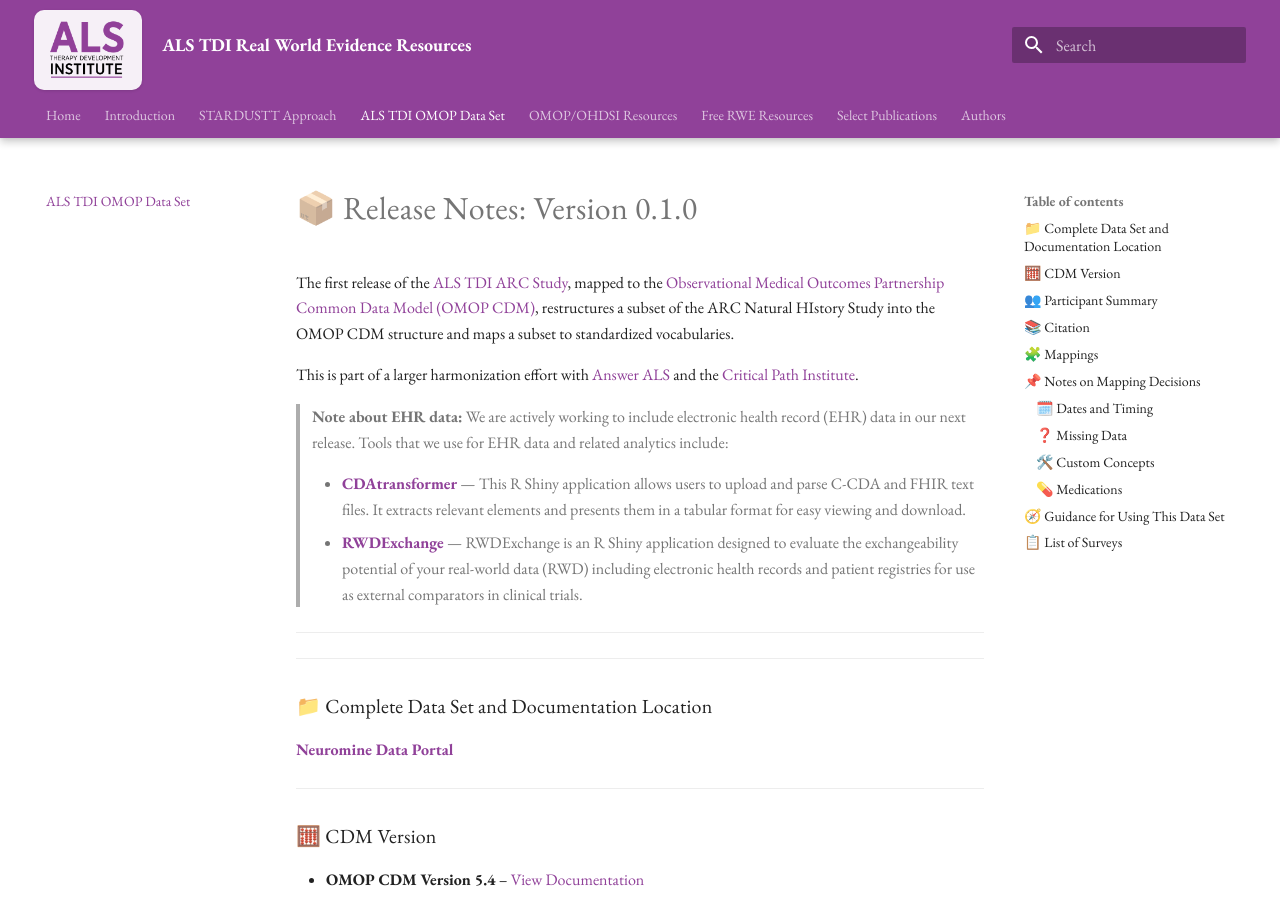
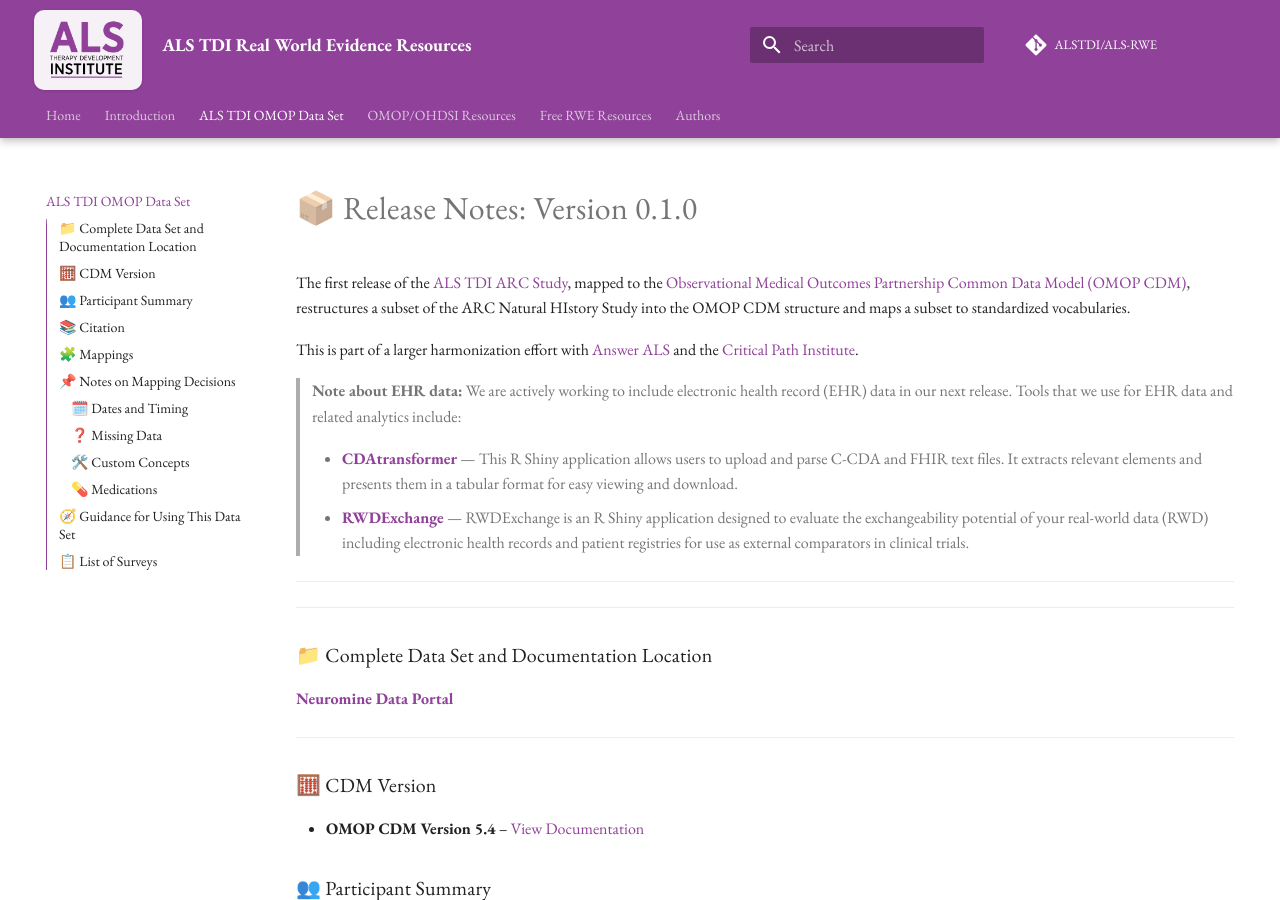
Before and after one commit to ALSTDI/ALS-RWE, an MkDocs documentation site: the page built from docs/als-tdi-omop-data-set.md, in a window 1280 px wide and 900 px high. Built offline with MkDocs 1.6.1 and Material for MkDocs 9.7.7, drawn with Linux system fonts in a browser that asks for light colours; comment, search, counter and statistics services are not loaded.

Commit message:
formatting

```diff
--- a/mkdocs.yml
+++ b/mkdocs.yml
@@ -1,35 +1,46 @@
 site_name: ALS TDI Real World Evidence Resources
+site_url: https://alstdi.github.io/ALS-RWE/
+repo_url: https://github.com/ALSTDI/ALS-RWE
+repo_name: ALSTDI/ALS-RWE
 
 theme:
   name: material
   logo: assets/ALSTDI-logo-stacked-color.png
+  favicon: assets/ALSTDI-logo-stacked-color.png
   font:
-    text: "EB Garamond"   # Google Fonts – Material auto-loads it
+    text: "EB Garamond"   # Material will load from Google Fonts
   palette:
-    scheme: default
-    primary: custom        # tells Material to use the CSS variables below
+    scheme: default       # keep light mode for now
+    primary: custom       # use our CSS variables below
     accent: custom
   features:
     - navigation.tabs
     - navigation.tabs.sticky
     - navigation.top
     - navigation.header
+    - content.code.copy
+    - toc.integrate
 
 nav:
   - Home: index.md
   - Introduction: introduction.md
-  - STARDUSTT Approach: stardustt-approach.md
   - ALS TDI OMOP Data Set: als-tdi-omop-data-set.md
   - OMOP/OHDSI Resources: omop-ohdsi-resources.md
   - Free RWE Resources: free-rwe-resources.md
-  - Select Publications: select-publications.md
   - Authors: authors.md
 
 markdown_extensions:
   - meta
+  - admonition
+  - tables
+  - toc:
+      permalink: true
+
+plugins:
+  - search
 
 extra:
-  generator: false
+  generator: false  # remove "Made with MkDocs"
 
 extra_css:
   - assets/css/custom.css
```
Also changed, not shown: site/404.html, site/als-tdi-omop-data-set/index.html, site/authors/index.html, site/free-rwe-resources/index.html, site/index.html, site/introduction/index.html, site/omop-ohdsi-resources/index.html, site/select-publications/index.html, site/sitemap.xml, site/stardustt-approach/index.html, 1 other file.
